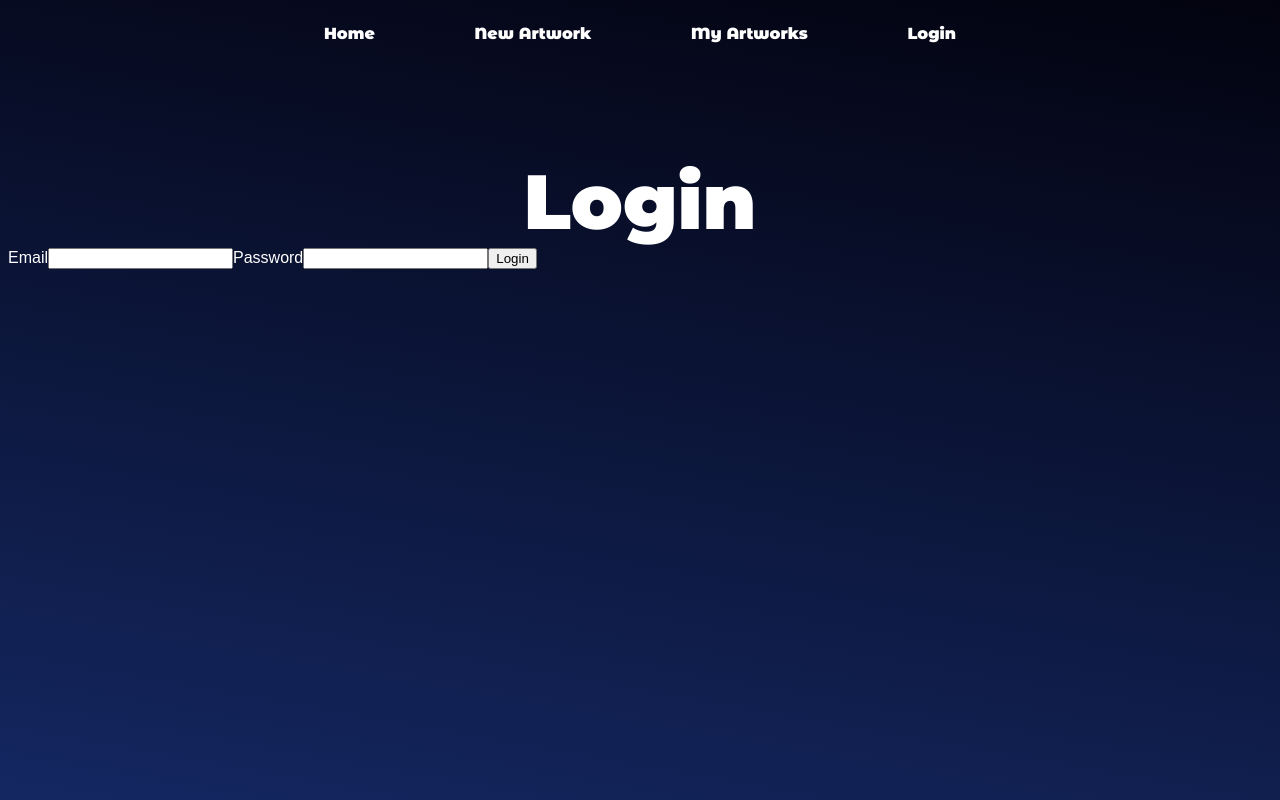
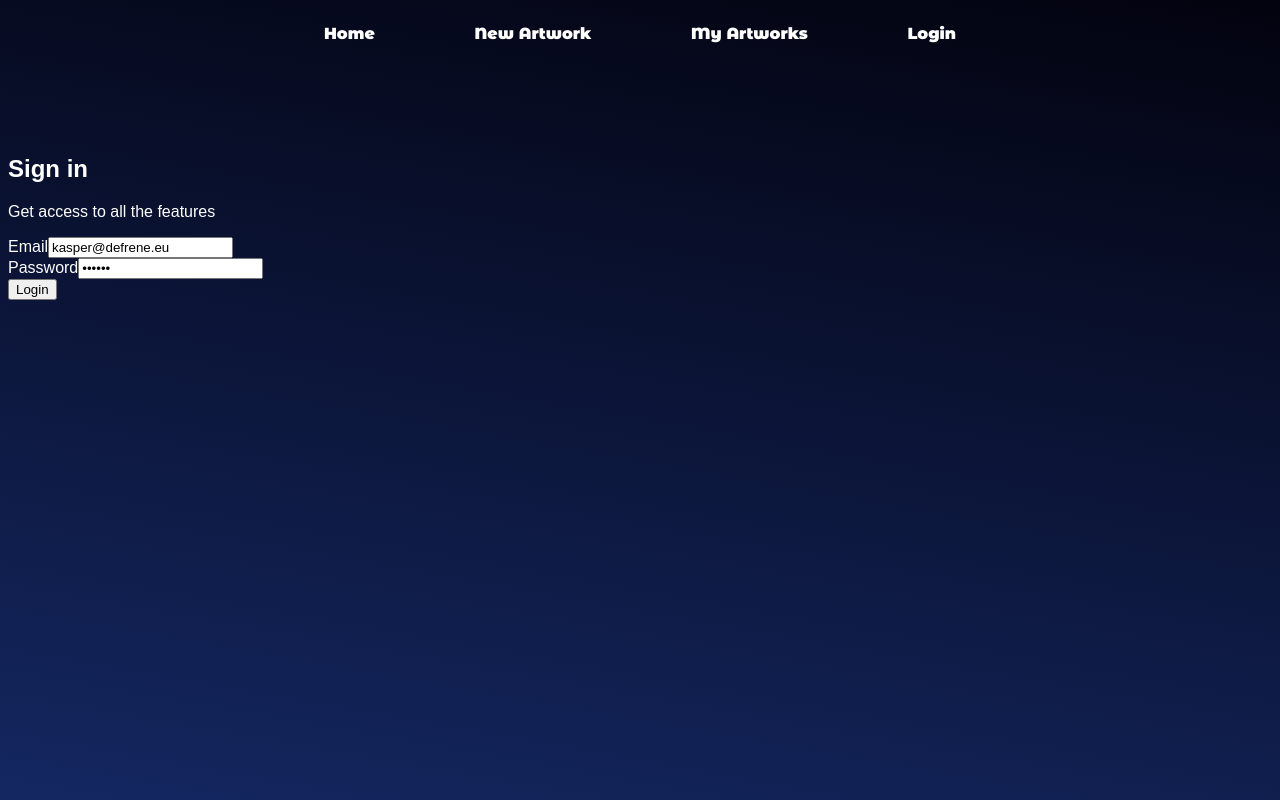
Before and after one commit to kasperdefrene/patform, a React (Vite) app in the folder client/: page /auth/login in a window 1280 px wide. Built offline with nearby package versions, Linux system fonts and the light colour scheme.

Commit message:
first login succeeded

```diff
--- a/client/src/main.jsx
+++ b/client/src/main.jsx
@@ -38,6 +38,8 @@ const router = createBrowserRouter([
       {
         path: '/auth/login',
         element: <Login />,
+        action: Login.action,
+        // loader: Login.loader,
       },
       {
         path: "artwork/detail/:id/destroy",
--- a/client/src/routes/auth/login.jsx
+++ b/client/src/routes/auth/login.jsx
@@ -1,18 +1,55 @@
+import React from "react";
+import { Form, redirect, Link, useActionData, useLocation, useNavigation } from "react-router-dom";
 import "../../styles/style.css";
+import { authenticate } from "../../services/auth";
+import ErrorPage from "../error-page";
+
+
+const action = async ({ request }) => {
+    const formData = await request.formData();
+    const { email, password } = Object.fromEntries(formData);
+    await authenticate(email, password);
+    return redirect("/");
+  };
 
 const Login = () => {
     return (
-        <div>
-            <h1 className="header__title">Login</h1>
-            <form>
-                <label htmlFor="email">Email</label>
-                <input type="email" id="email" name="email" required />
-                <label htmlFor="password">Password</label>
-                <input type="password" id="password" name="password" required />
-                <button type="submit">Login</button>
-            </form>
-        </div>
+      <section>
+        <hgroup className="style">
+          <h2>Sign in</h2>
+          <p>Get access to all the features</p>
+        </hgroup>
+        <Form method="post">
+          <div className="style">
+            <label htmlFor="email">Email</label>
+            <input
+              type="email"
+              name="email"
+              id="email"
+              placeholder="e-mail"
+              autoComplete="email"
+              defaultValue="kasper@defrene.eu"
+            />
+          </div>
+          <div className="style">
+            <label htmlFor="password">Password</label>
+            <input
+              type="password"
+              name="password"
+              id="password"
+              placeholder="Password"
+              autoComplete="current-password"
+              defaultValue="tester"
+            />
+          </div>
+          <div className="style">
+            <button type="submit">Login</button>
+          </div>
+        </Form>
+      </section>
     );
-};
+  };
+  Login.action = action;
+//   Login.loader = loader;
 
 export default Login;
--- a/client/src/services/auth.js
+++ b/client/src/services/auth.js
@@ -0,0 +1,33 @@
+const AUTH_DATA = "auth-data-platform";
+export const setAuthData = (authData) => {
+  if (authData) {
+    localStorage.setItem(AUTH_DATA, JSON.stringify(authData));
+  }
+};
+
+export const authenticate = async (username, password) => {
+    let response;
+    try {
+      response = await fetch(
+        `${import.meta.env.VITE_STRAPI_URL}/api/auth/local`,
+        {
+          method: "POST",
+          body: JSON.stringify({ identifier: username, password }),
+          headers: {
+            "Content-Type": "application/json",
+          },
+        }
+      );
+    } catch (error) {
+      console.log("Auth response error", error.response);
+      throw error;
+    }
+
+    const data = await response.json();
+    if (data.error) {
+      throw data.error;
+    }
+    setAuthData(data);
+
+    return data;
+  };
```
